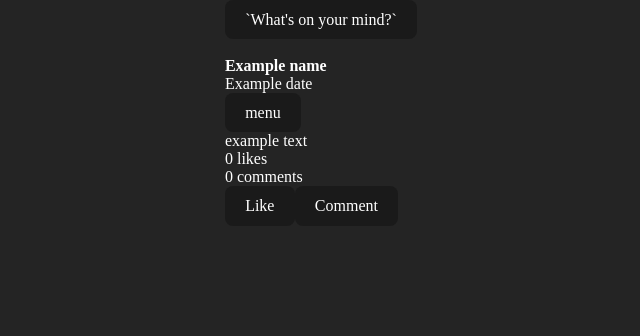
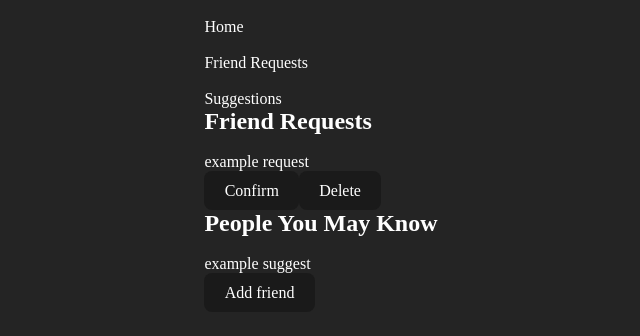
Before and after one commit to Eddie-Thiiru/odin-book, a React (Vite) app: page /friends in a window 1280 px wide. Shown: the top 336 px of the page, without its empty margins (319-959 px from the left). Built offline with nearby package versions, Linux system fonts and the light colour scheme.

Commit message:
Add friends page component

```diff
--- a/src/App.jsx
+++ b/src/App.jsx
@@ -3,13 +3,22 @@ import Login from "./components/LoginPage";
 import SignUp from "./components/SignUpPage";
 import Home from "./components/Homepage";
 import "./App.css";
+import FriendsPage from "./components/FriendsPage";
 
 const App = () => {
   const { name } = useParams();
 
   return (
     <div className="App">
-      {name === "login" ? <Login /> : name === "signup" ? <SignUp /> : <Home />}
+      {name === "login" ? (
+        <Login />
+      ) : name === "signup" ? (
+        <SignUp />
+      ) : name === "friends" ? (
+        <FriendsPage />
+      ) : (
+        <Home />
+      )}
     </div>
   );
 };
--- /dev/null
+++ b/src/components/FriendsPage.jsx
@@ -0,0 +1,96 @@
+import { useParams } from "react-router-dom";
+
+const Requests = () => {
+  return (
+    <section className="requestsSection">
+      <h2>Friend Requests</h2>
+      <div className="requestsContainer">
+        <div className="userRequest">
+          <img src="" alt="" />
+          <p>example request</p>
+          <div>
+            <button type="button" className="confirmReqBtn">
+              Confirm
+            </button>
+            <button type="button" className="delReqBtn">
+              Delete
+            </button>
+          </div>
+        </div>
+      </div>
+    </section>
+  );
+};
+
+const Suggestions = () => {
+  return (
+    <section className="suggestionsSection">
+      <h2>People You May Know</h2>
+      <div className="suggestionsContainer">
+        <div className="userRequest">
+          <img src="" alt="" />
+          <p>example suggest</p>
+          <button type="button" className="addFriendBtn">
+            Add friend
+          </button>
+        </div>
+      </div>
+    </section>
+  );
+};
+
+const List = () => {
+  return (
+    <section className="friendsList">
+      <h2>All friends</h2>
+      <div className="friendsContainer">
+        <div className="friend">
+          <img src="" alt="" />
+          <p>example suggest</p>
+          <button type="button" className="removeFriendBtn">
+            Unfriend
+          </button>
+        </div>
+      </div>
+    </section>
+  );
+};
+
+const FriendsPage = () => {
+  const { name } = useParams();
+
+  return (
+    <div className="friendsPage">
+      <div className="friendsSidebar">
+        <div className="sidebarGrp">
+          <img src="" alt="" />
+          <p>Home</p>
+        </div>
+        <div className="sidebarGrp">
+          <img src="" alt="" />
+          <p>Friend Requests</p>
+        </div>
+        <div className="sidebarGrp">
+          <img src="" alt="" />
+          <p>Suggestions</p>
+        </div>
+      </div>
+      <div className="main">
+        {name === "requests" ? (
+          <Requests />
+        ) : name === "suggestions" ? (
+          <Suggestions />
+        ) : name === "list" ? (
+          <List />
+        ) : (
+          <>
+            <Requests />
+            <Suggestions />
+          </>
+        )}
+      </div>
+    </div>
+  );
+};
+
+export default FriendsPage;
--- a/src/components/Homepage.jsx
+++ b/src/components/Homepage.jsx
@@ -3,6 +3,16 @@ import Post from "./Post";
 const Home = () => {
   return (
     <div className="homepage">
+      <div className="homeSidebar">
+        <div className="sidebarGrp">
+          <img src="" alt="" />
+          <p>Example user</p>
+        </div>
+        <div className="sidebarGrp">
+          <img src="" alt="" />
+          <p>Friends</p>
+        </div>
+      </div>
       <div className="homepageHeader">
         <img src="" alt="" />
         <button type="button" className="homeCreateBtn">
--- a/src/components/Post.jsx
+++ b/src/components/Post.jsx
@@ -1,3 +1,22 @@
+const Comment = () => {
+  return (
+    <div className="createComment">
+      <img src="" alt="" />
+      <form className="commentForm">
+        <label>
+          <input
+            type="textarea"
+            className="commentInput"
+            name="text"
+            placeholder="Write a comment"
+          />
+        </label>
+        <button type="submit">Add comment</button>
+      </form>
+    </div>
+  );
+};
+
 const Post = () => {
   return (
     <div className="post">
@@ -31,6 +50,10 @@ const Post = () => {
           </button>
         </div>
       </footer>
+      {/*
+        When comment button clicked show comment form
+        <Comment />
+      */}
     </div>
   );
 };
--- a/src/components/Router.jsx
+++ b/src/components/Router.jsx
@@ -1,5 +1,6 @@
 import { createBrowserRouter, RouterProvider } from "react-router-dom";
 import App from "../App";
+import FriendsPage from "./FriendsPage";
 
 const Router = () => {
   const router = createBrowserRouter([
@@ -11,6 +12,10 @@ const Router = () => {
       path: "/:name",
       element: <App />,
     },
+    {
+      path: "/friends/:name",
+      element: <FriendsPage />,
+    },
   ]);
 
   return <RouterProvider router={router} />;
```
